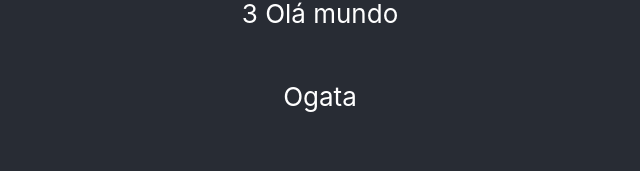
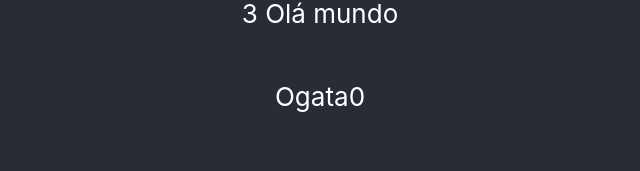
Before and after one commit to ogatalars/curso_react_otavio_miranda, a React (Create React App) app in the folder aula1/: page / in a window 1280 px wide. Shown: the part 464-635 px from the top of the page, without its empty margins (320-960 px from the left). Built offline with nearby package versions, Linux system fonts and the light colour scheme.

Commit message:
More about states and events

```diff
--- a/aula1/src/App.js
+++ b/aula1/src/App.js
@@ -31,22 +31,32 @@ class App extends Component {
   constructor(props) {
     super(props);
     this.handleClick = this.handleClick.bind(this);
-    this.state = { nome: "Ogata" };
+    this.state = { nome: "Ogata", counter: 0 };
   }
 
   handleClick() {
     this.setState({ nome: "Felipe" });
   }
+  handleAClick(event) {
+    event.preventDefault();
+    const { counter } = this.state;
+    this.setState({ counter: counter + 1 });
+  }
   render() {
-    const { nome } = this.state;
+    const { nome, counter } = this.state;
     return (
       <div className="App">
         <header className="App-header">
           <img src={logo} className="App-logo" alt="logo" />
           <p>{1 + 2} Olá mundo</p>
-          <p> {nome} </p>
+          <p>
+            {" "}
+            {nome}
+            {counter}
+          </p>
           <p onClick={this.handleClick}> </p>
           <a
+            onClick={this.handleAClick}
             className="App-link"
             href="https://reactjs.org"
             target="_blank"
```
